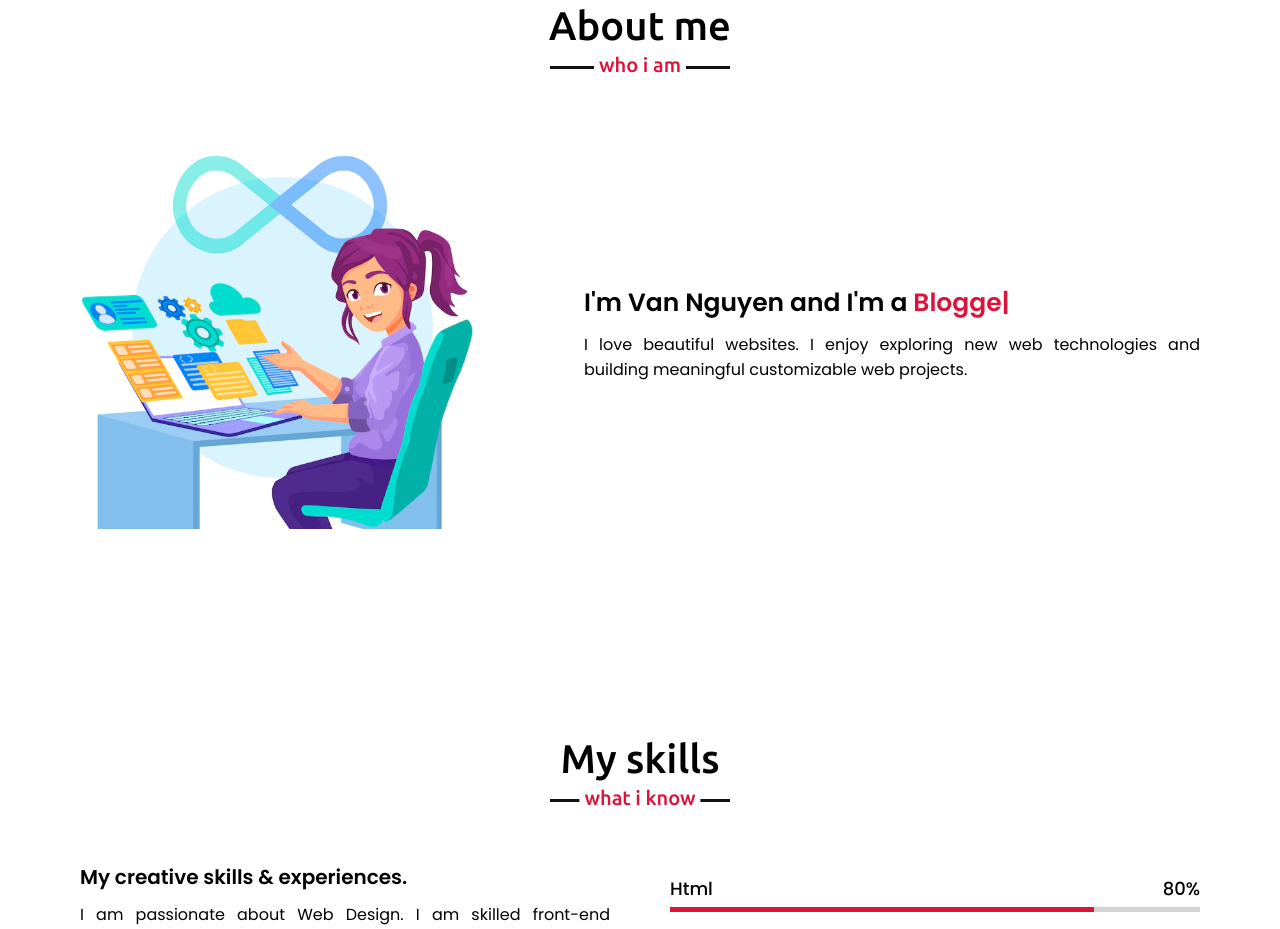
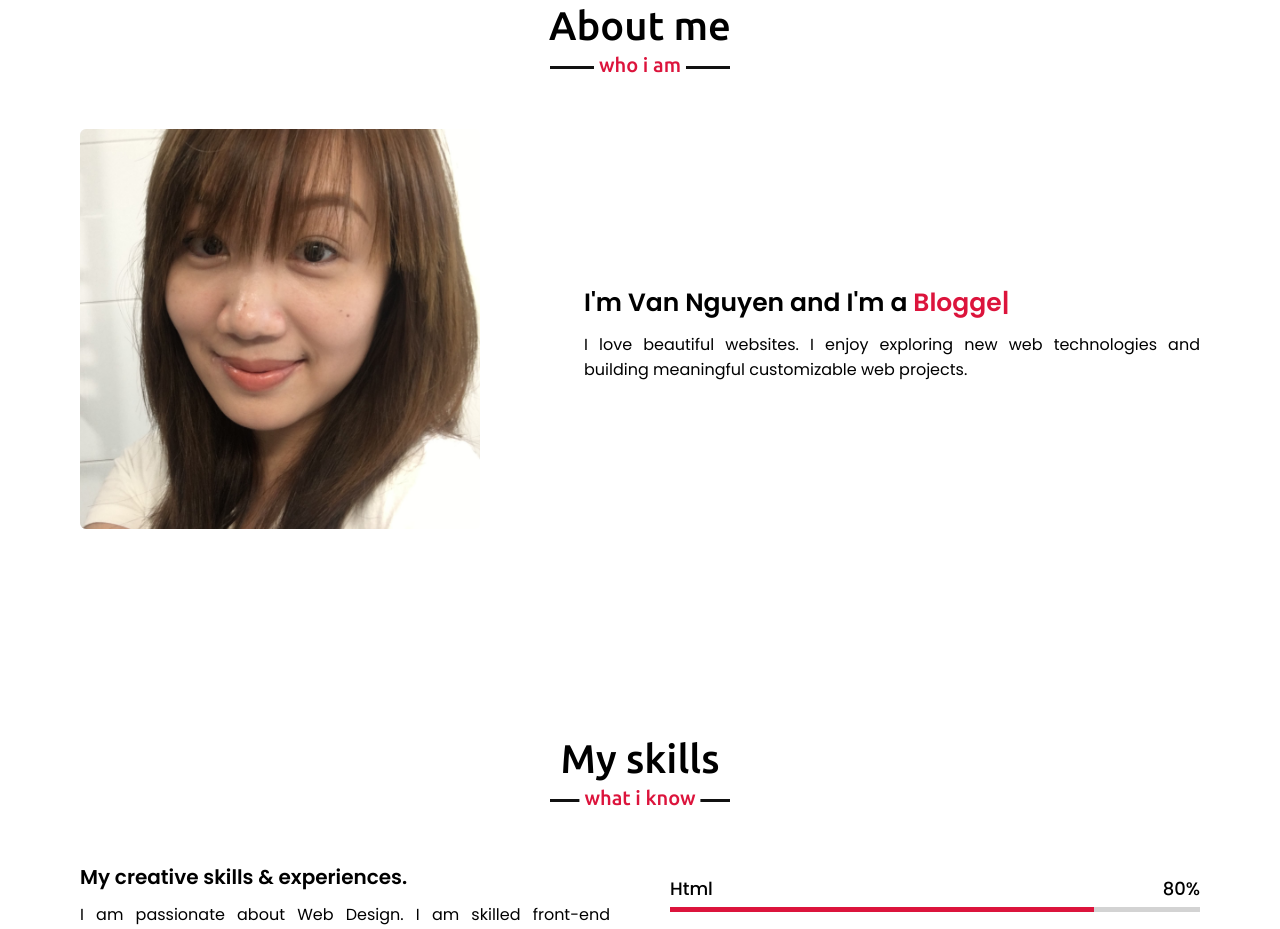
Before and after one commit to vannguyen1309/van-nguyen-portfolio, a plain HTML site: page index.html in a window 1280 px wide. Shown: the part 897-1826 px from the top of the page. Drawn offline with nearby package versions, Linux system fonts and the light colour scheme.

Commit message:
Update index.html

```diff
--- a/index.html
+++ b/index.html
@@ -51,7 +51,7 @@
             <h2 class="title">About me</h2>
             <div class="about-content">
                 <div class="column left">
-                    <img src="profile-1.jpeg" alt="">
+                    <img src="van.jpg" alt="">
                 </div>
                 <div class="column right">
                     <div class="text">I'm Van Nguyen and I'm a <span class="typing-2"></span></div>
```
